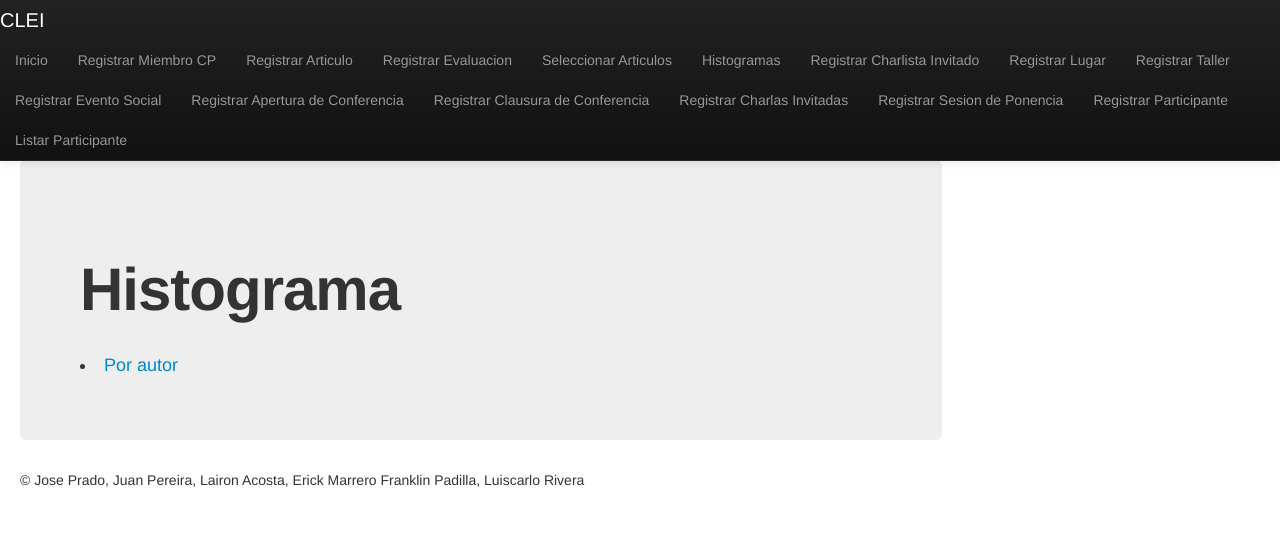
After one commit to lairon14/Tarea3_Software_Django, a Django app: page /histograma/seleccion in a window 1280 px wide. The commit adds this page. Shown: the top 539 px of the page. Run offline with Django 3.2, Linux system fonts and the light colour scheme; some libraries are stand-ins or nearby versions.

Commit message:
Prueba histograma1

```diff
--- /dev/null
+++ b/clei/apps/histograma/urls.py
@@ -0,0 +1,9 @@
+
+from django.conf.urls import patterns, url
+
+
+urlpatterns = patterns = patterns('clei.apps.histograma.views',
+        url(r'^histograma/resultado.png$', 'resultado_histograma_view', name='vista_resultado_histograma'),
+        url(r'^histograma/mostrar$', 'mostrar_histograma_view', name='vista_mostrar_histograma'),
+        url(r'^histograma/seleccion$', 'seleccionar_histograma_view', name='vista_seleccionar_histograma'),
+       )
--- /dev/null
+++ b/clei/apps/histograma/views.py
@@ -0,0 +1,25 @@
+
+from django.http import HttpResponse
+from django.shortcuts import render_to_response
+from django.template import RequestContext
+
+from matplotlib.backends.backend_agg import FigureCanvasAgg as FigureCanvas
+
+from clei.apps.histograma.models import histograma
+
+def seleccionar_histograma_view(request):
+    return render_to_response('histograma/seleccion_histograma.html',
+                               context_instance=RequestContext(request))
+
+def mostrar_histograma_view(request):
+    return render_to_response('histograma/mostrar_histograma.html',
+                               context_instance=RequestContext(request))
+
+
+def resultado_histograma_view(request):
+    hist = histograma()
+    fig = hist.porAutor()
+    canvas = FigureCanvas(fig)
+    response= HttpResponse(mimetype='image/png')
+    canvas.print_png(response)
+    return response
--- a/clei/templates/base.html
+++ b/clei/templates/base.html
@@ -10,6 +10,16 @@
 		    <link rel="stylesheet" href="{% static "bootstrap/css/bootstrap.css" %}" />
 		    <link rel="stylesheet" href="{% static "bootstrap/css/bootstrap-responsive.css" %}" />
 		    {% block scripts %}  {% endblock %}
+	<style type="text/css">
+                body{
+                        padding-bottom: 40px;
+                        padding-top: 160px;
+                }
+                .sidebar-nav{
+                        padding: 9px 0;
+
+                }
+    </style>
 </head>
 <body>
   <div class="navbar navbar-inverse navbar-fixed-top">
@@ -21,6 +31,7 @@
 	<li><a href="{% url 'vista_registrar_articulo' %}">Registrar Articulo </a></li>
 	<li><a href="{% url 'vista_registrar_evaluacion' %}">Registrar Evaluacion </a></li>
 	<li><a href="{% url 'vista_index_seleccion_articulo' %}"> Seleccionar Articulos </a></li>
+	<li><a href="{% url 'vista_seleccionar_histograma' %}">Histogramas</a></li>
 	<li><a href="{% url 'vista_registrar_charlista' %}">Registrar Charlista Invitado </a></li>
 	<li><a href="{% url 'vista_registrar_lugar' %}">Registrar Lugar</a></li>
 	<li><a href="{% url 'vista_registrar_taller' %}">Registrar Taller</a></li>
@@ -31,10 +42,11 @@
 	<li><a href="{% url 'vista_registrar_sesionesPonencia' %}">Registrar Sesion de Ponencia</a></li>
 	<li><a href="{% url 'crear_participante' %}">Registrar Participante</a></li>
 	<li><a href="{% url 'vista_inscritos' %}">Listar Participante</a></li>
+
       </ul>
     </div><!--/inner-->
   </div><!--/navbar-->
-  <div class="container-fluid">
+  <div class="container-fluid" >
     <div class="row-fluid">
       <div class="span9">
 	<div class="hero-unit">
--- /dev/null
+++ b/clei/templates/histograma/seleccion_histograma.html
@@ -0,0 +1,14 @@
+{% extends "base.html"  %}
+{% block title %} Histograma {% endblock %}
+{% block content %}
+<br>
+
+<h1 class="title">Histograma</h1>
+
+
+<br>
+<li><a href="{% url 'vista_mostrar_histograma' %}">Por autor</a></li>
+
+
+
+{% endblock %}
--- a/clei/urls.py
+++ b/clei/urls.py
@@ -11,6 +11,7 @@ urlpatterns = patterns('',
     url(r'^', include('clei.apps.clei.urls')),
     url(r'^', include('clei.apps.SeleccionArticulos.urls')),
     url(r'^', include('clei.apps.inscripciones.urls')),
+    url(r'^', include('clei.apps.histograma.urls')),
     url(r'^inscripcion/', include('clei.apps.inscripciones.urls')),
     url(r'^admin/', include(admin.site.urls)),
 )
```
Also changed, not shown: clei/apps/histograma/models.py (added, +27 -0 lines), clei/templates/histograma/mostrar_histograma.html (added, +13 -0 lines), clei/apps/histograma/__init__.py (added).
